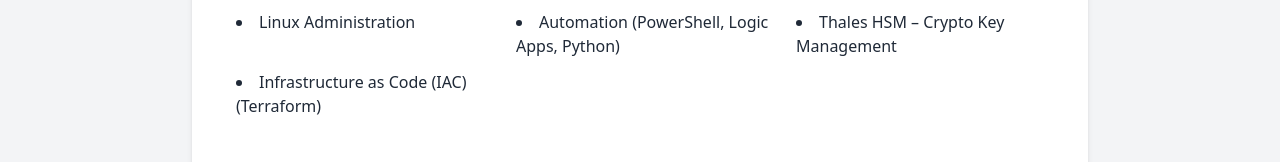
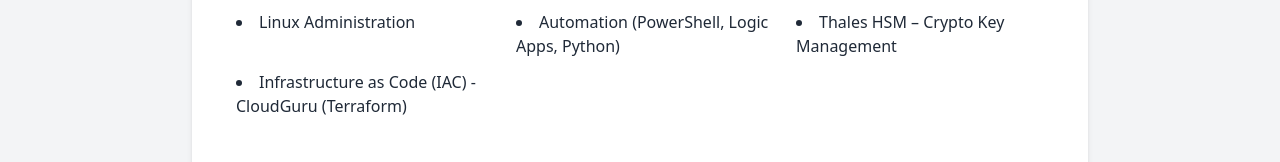
Before and after one commit to lilkaka5/cloud-resume, a website: page index.html in a window 1280 px wide. Shown: the part 737-899 px from the top of the page. Drawn offline with nearby package versions, Linux system fonts and the light colour scheme; no server answers.

Commit message:
Added new feature to HTML

```diff
--- a/index.html
+++ b/index.html
@@ -90,7 +90,7 @@
         <li>Linux Administration</li>
         <li>Automation (PowerShell, Logic Apps, Python)</li>
         <li>Thales HSM – Crypto Key Management</li>
-        <li>Infrastructure as Code (IAC) (Terraform)</li>
+        <li>Infrastructure as Code (IAC) - CloudGuru (Terraform)</li>
       </div>
     </section>
 
```
